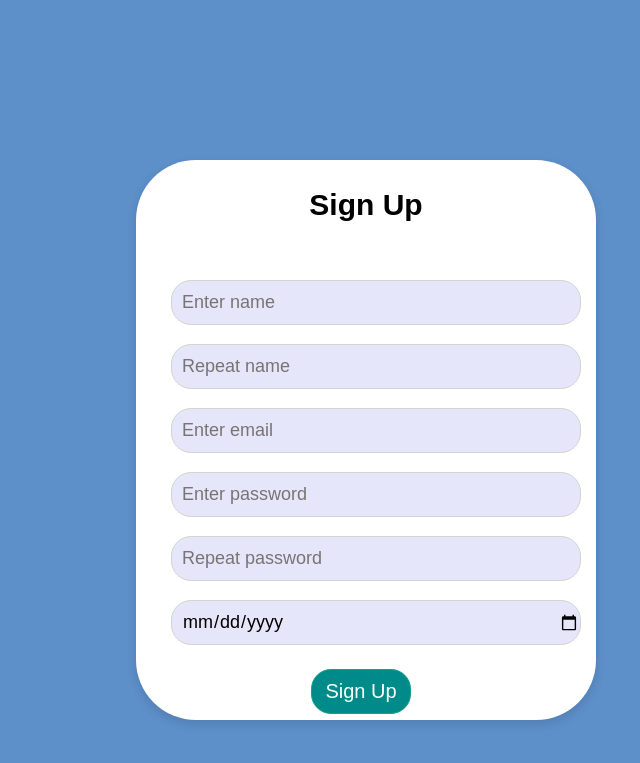
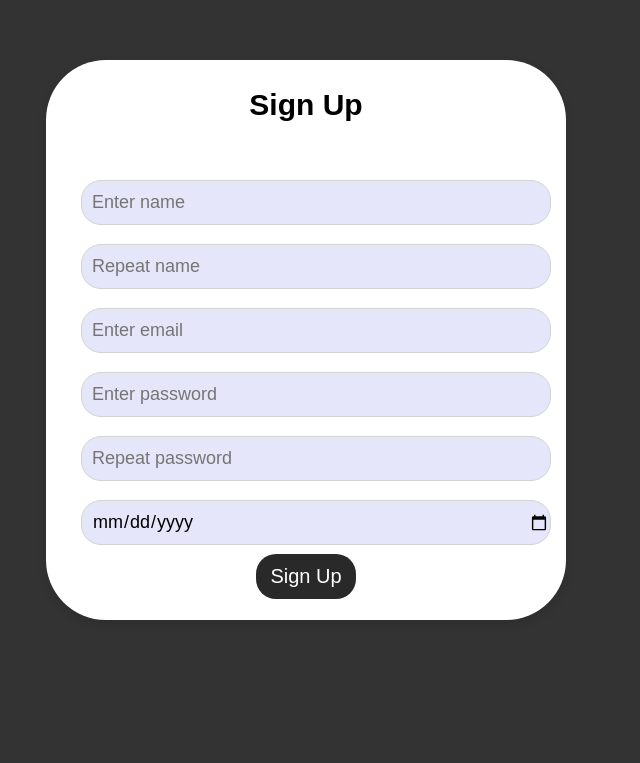
Before and after one commit to adhurimg/AAG-Media, a PHP site: page /signup.html in a window 1280 px wide. Shown: the top 763 px of the page, without its empty margins (334-974 px from the left). Run offline with PHP 8.4, Linux system fonts and the light colour scheme.

Commit message:
work on sign up page

```diff
--- a/stylesignup.css
+++ b/stylesignup.css
@@ -1,7 +1,7 @@
 body {
   height: 100%;
   width: 100%;
-  background-color:  #5d8fc9;
+  background-color:  #333333;
 }
 *{
   margin: 0;
@@ -14,11 +14,11 @@
   color: darkgray;
 }
 .container{
-  max-width: 500px;
+  width: 560px;
   padding: 0 20px;
   margin:  auto;
-  margin-top: 160px;
-  align-items: center;
+  display: grid;
+  place-items: center;
 }
 .wrapper{
   height: 560px;
@@ -91,3 +91,11 @@
 form .signup-link a:hover{
   text-decoration: underline;
 }
+#submitBtn {
+  display: flex;
+  justify-content: center;
+  align-items: center;
+  margin: auto;
+  background-color: #2a292a;
+  border: none;
+}
```
